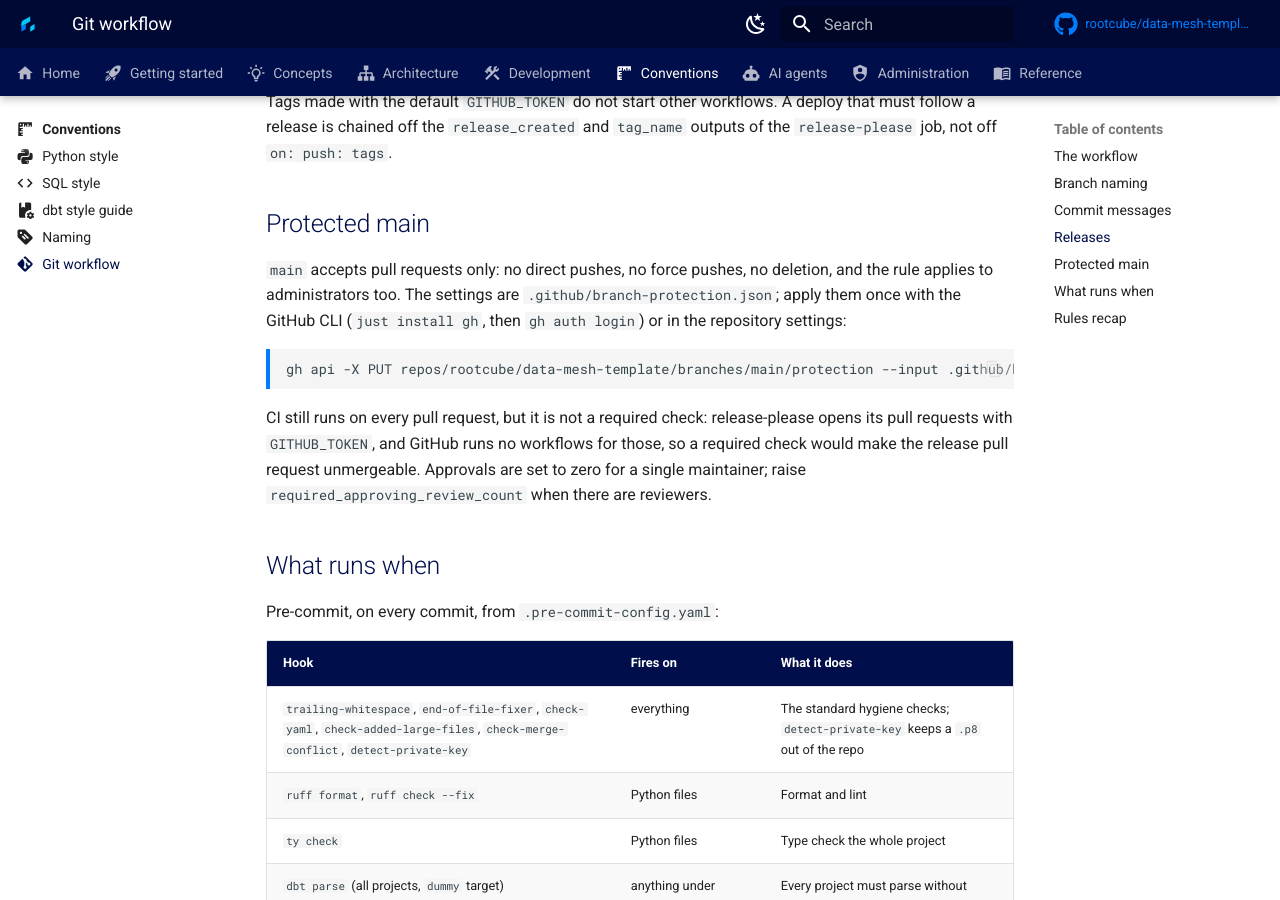
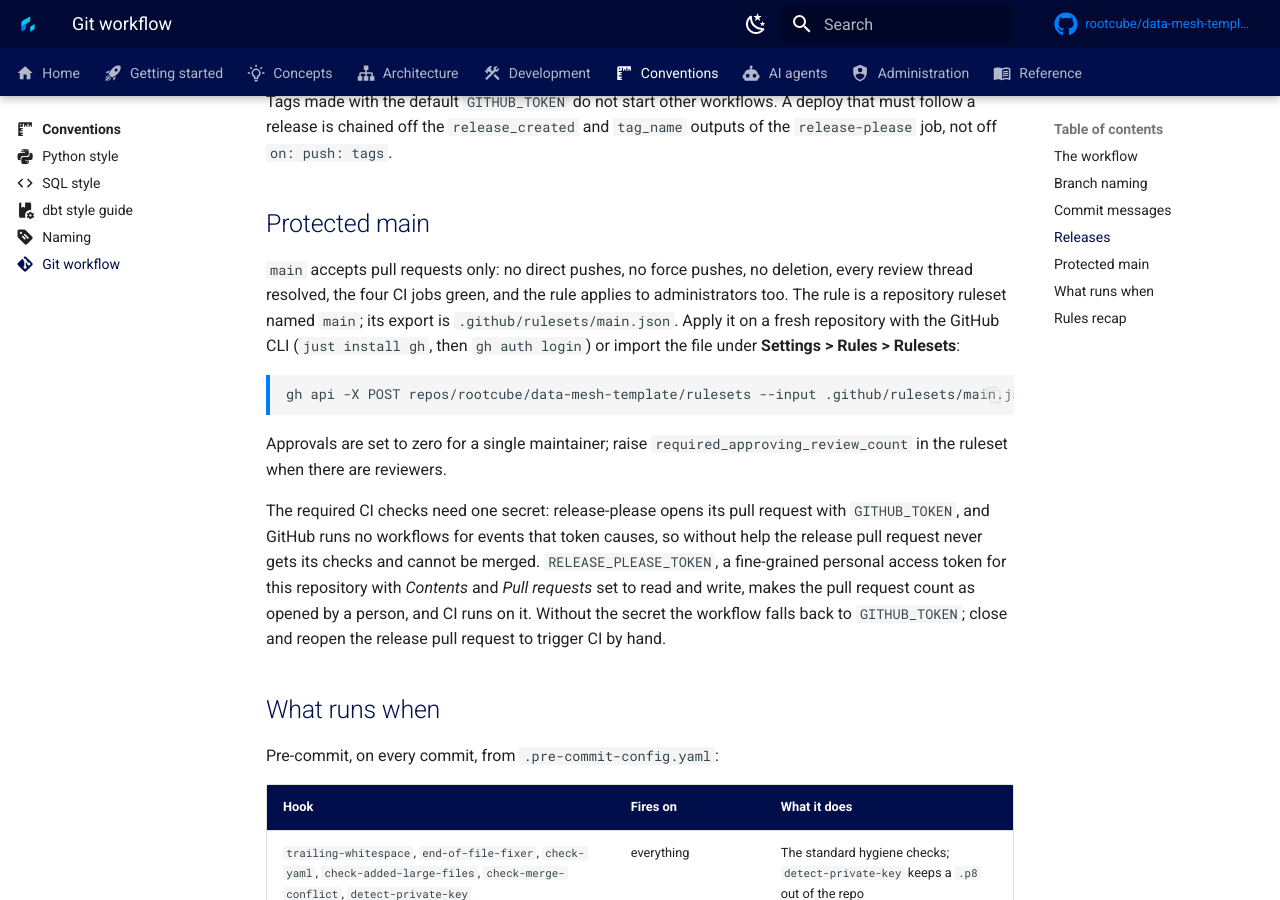
Before and after one commit to rootcube/data-mesh-template, an MkDocs documentation site: the page built from docs/conventions/git-workflow.md, in a window 1280 px wide and 900 px high, scrolled down 2149 px. Built offline with MkDocs 1.6.1 and Material for MkDocs 9.7.7, drawn with Linux system fonts in a browser that asks for light colours; comment, search, counter and statistics services are not loaded; some of the changed text lies outside the part shown.

Commit message:
feat: configure CI for Dependabot integration and enhance branch protection rules

````diff
--- a/docs/conventions/git-workflow.md
+++ b/docs/conventions/git-workflow.md
@@ -97,18 +97,26 @@
 
 ## Protected main
 
-`main` accepts pull requests only: no direct pushes, no force pushes, no deletion, and the
-rule applies to administrators too. The settings are `.github/branch-protection.json`; apply
-them once with the GitHub CLI (`just install gh`, then `gh auth login`) or in the repository settings:
+`main` accepts pull requests only: no direct pushes, no force pushes, no deletion, every
+review thread resolved, the four CI jobs green, and the rule applies to administrators too.
+The rule is a repository ruleset named `main`; its export is `.github/rulesets/main.json`.
+Apply it on a fresh repository with the GitHub CLI (`just install gh`, then `gh auth login`)
+or import the file under **Settings > Rules > Rulesets**:
 
 ```bash
-gh api -X PUT repos/rootcube/data-mesh-template/branches/main/protection --input .github/branch-protection.json
+gh api -X POST repos/rootcube/data-mesh-template/rulesets --input .github/rulesets/main.json
 ```
 
-CI still runs on every pull request, but it is not a required check: release-please opens its
-pull requests with `GITHUB_TOKEN`, and GitHub runs no workflows for those, so a required check
-would make the release pull request unmergeable. Approvals are set to zero for a single
-maintainer; raise `required_approving_review_count` when there are reviewers.
+Approvals are set to zero for a single maintainer; raise `required_approving_review_count`
+in the ruleset when there are reviewers.
+
+The required CI checks need one secret: release-please opens its pull request with
+`GITHUB_TOKEN`, and GitHub runs no workflows for events that token causes, so without help the
+release pull request never gets its checks and cannot be merged. `RELEASE_PLEASE_TOKEN`, a
+fine-grained personal access token for this repository with *Contents* and *Pull requests* set
+to read and write, makes the pull request count as opened by a person, and CI runs on it.
+Without the secret the workflow falls back to `GITHUB_TOKEN`; close and reopen the release
+pull request to trigger CI by hand.
 
 ## What runs when
 
@@ -144,6 +152,13 @@
 pull request, and on its merge the tag and the GitHub release. It is not a check on your pull
 request.
 
+Dependabot, weekly on Monday, from `.github/dependabot.yml`: one grouped pull request per
+ecosystem for Python packages (`uv.lock`), GitHub Actions and the Terraform providers, with
+conventional titles (`chore(deps)`, `ci(deps)`) so they never bump the release version on their
+own. Security updates for vulnerable Python packages arrive separately as soon as an advisory
+matches; they are a repository setting (**Settings > Advanced Security > Dependabot security
+updates**). dbt packages and pre-commit hooks are not covered; bump those by hand.
+
 ## Rules recap
 
 - Humans commit; agents stop at `just fmt` / `just test` / `just validate`.
````
Also changed, not shown: docs/ai-agents/standards.md (+2 -0 lines), 5 other files.
